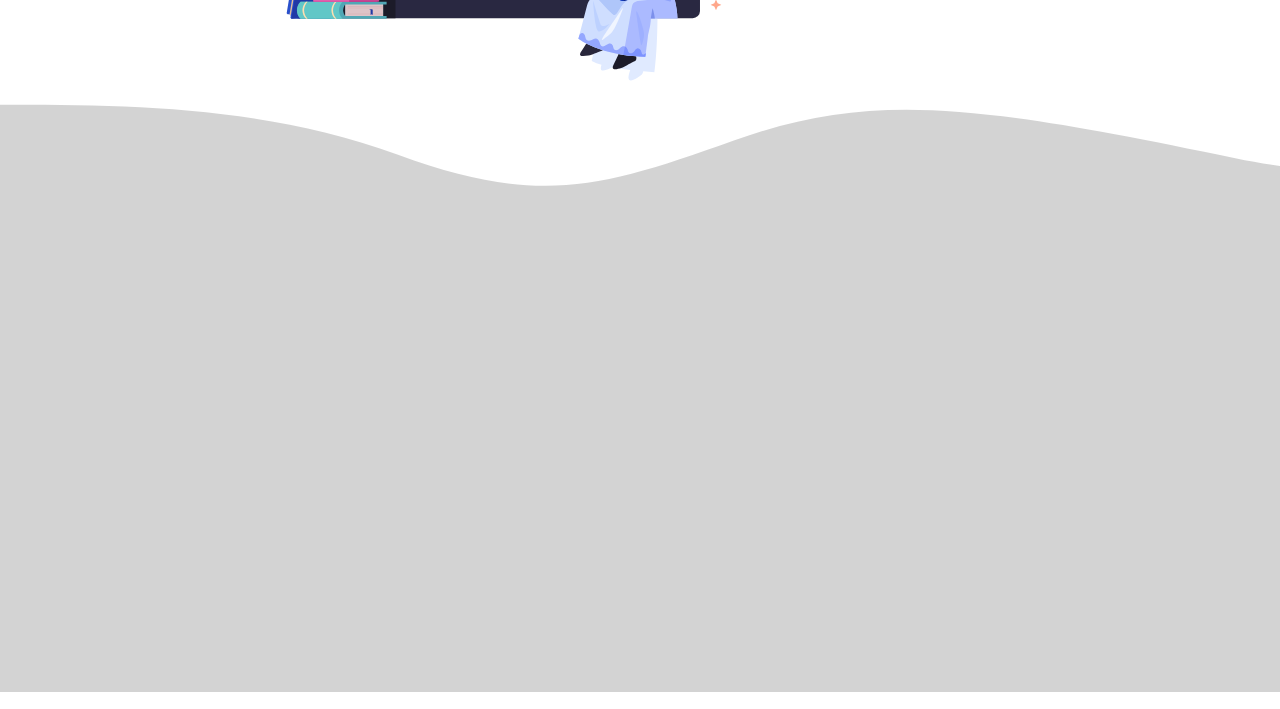
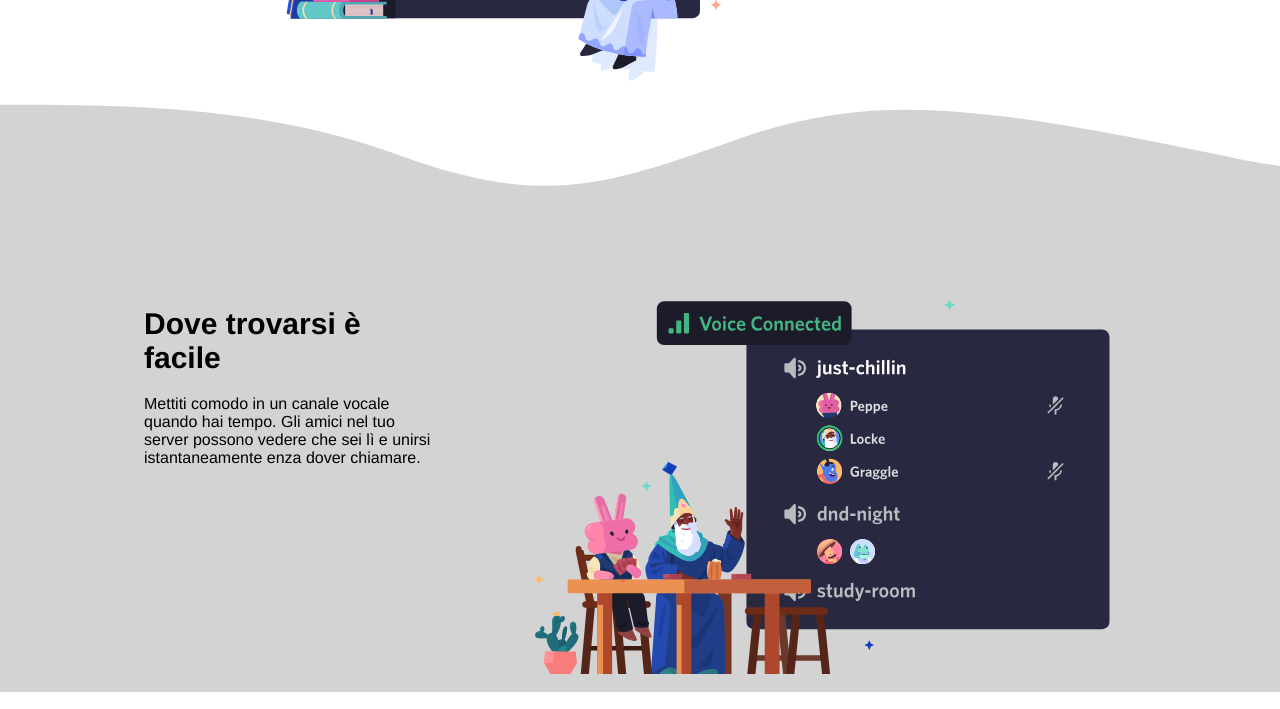
Before and after one commit to pasqualedimaro/htmlcss-discord, a plain HTML site: page index.html in a window 1280 px wide. Shown: the part 822-1531 px from the top of the page. Drawn offline with Linux system fonts and the light colour scheme.

Commit message:
new section 3

```diff
--- a/css/style.css
+++ b/css/style.css
@@ -115,7 +115,7 @@ h1 {
   width: 30%;
   height: 400px;
 }
-.invite {
+h2 {
   text-align: left;
   font-size: 30px;
   margin-bottom: 20px;
--- a/index.html
+++ b/index.html
@@ -41,7 +41,7 @@
           <img src="img/item1.svg" alt="inviteimg" />
         </div>
         <div class="sectiontext">
-          <h2 class="invite">
+          <h2>
             Un luogo a <br />invito con tutto <br />lo spazio <br />
             necessario per <br />parlare
           </h2>
@@ -56,8 +56,19 @@
       </section>
       <img src="img/wave.svg" alt="waveimg" class="wave" />
       <div class="sezionegrigia">
-        <div class="sectiontext"></div>
-        <div class="sectionimg"></div>
+        <div class="sectiontext">
+          <h2>
+            Dove trovarsi è <br />
+            facile
+          </h2>
+          <p>
+            Mettiti comodo in un canale vocale <br />
+            quando hai tempo. Gli amici nel tuo <br />
+            server possono vedere che sei lì e unirsi <br />
+            istantaneamente enza dover chiamare.
+          </p>
+        </div>
+        <div class="sectionimg"><img src="img/item2.svg" alt="findimg" /></div>
       </div>
       <div class="sezione">
         <div class="sectionimg"></div>
```
